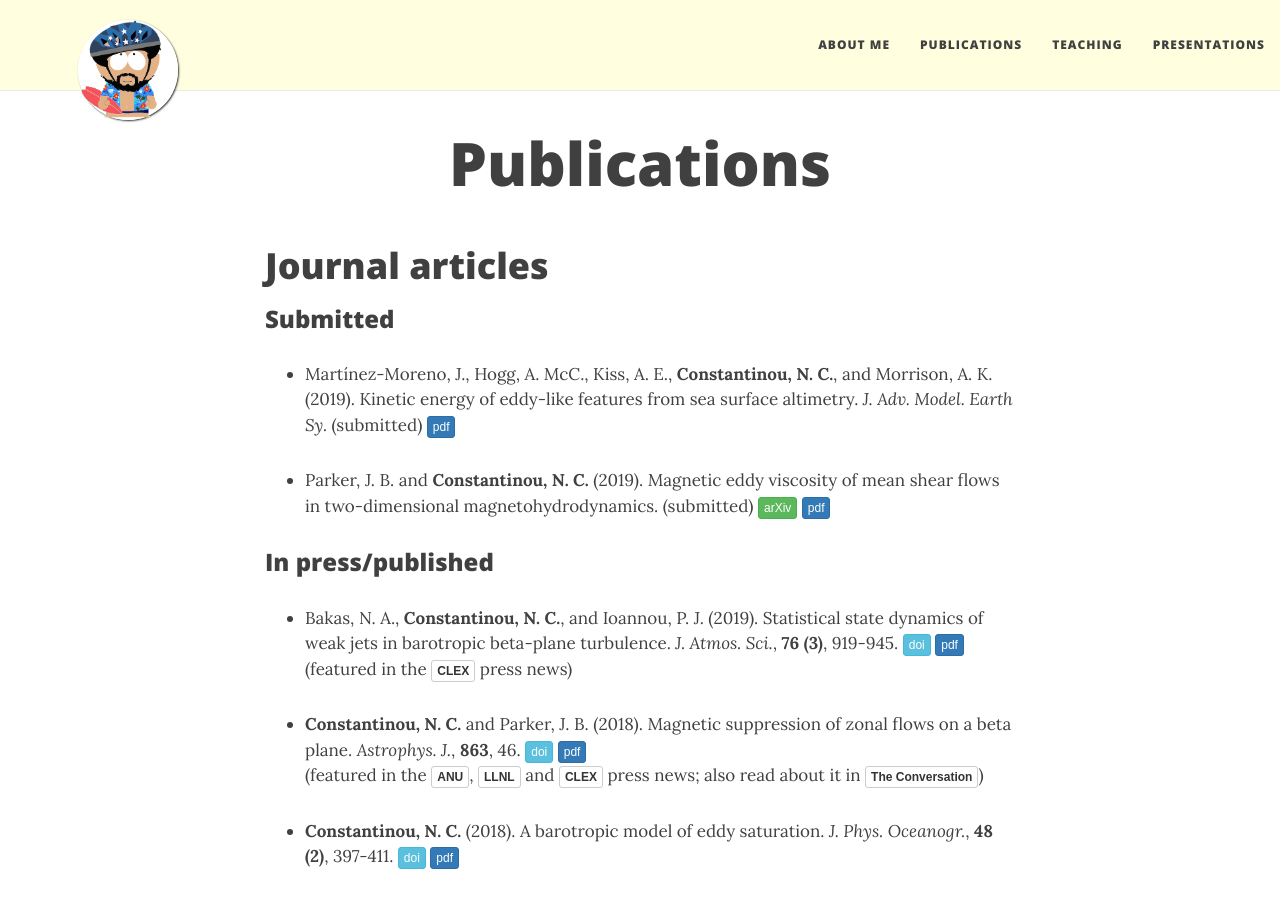
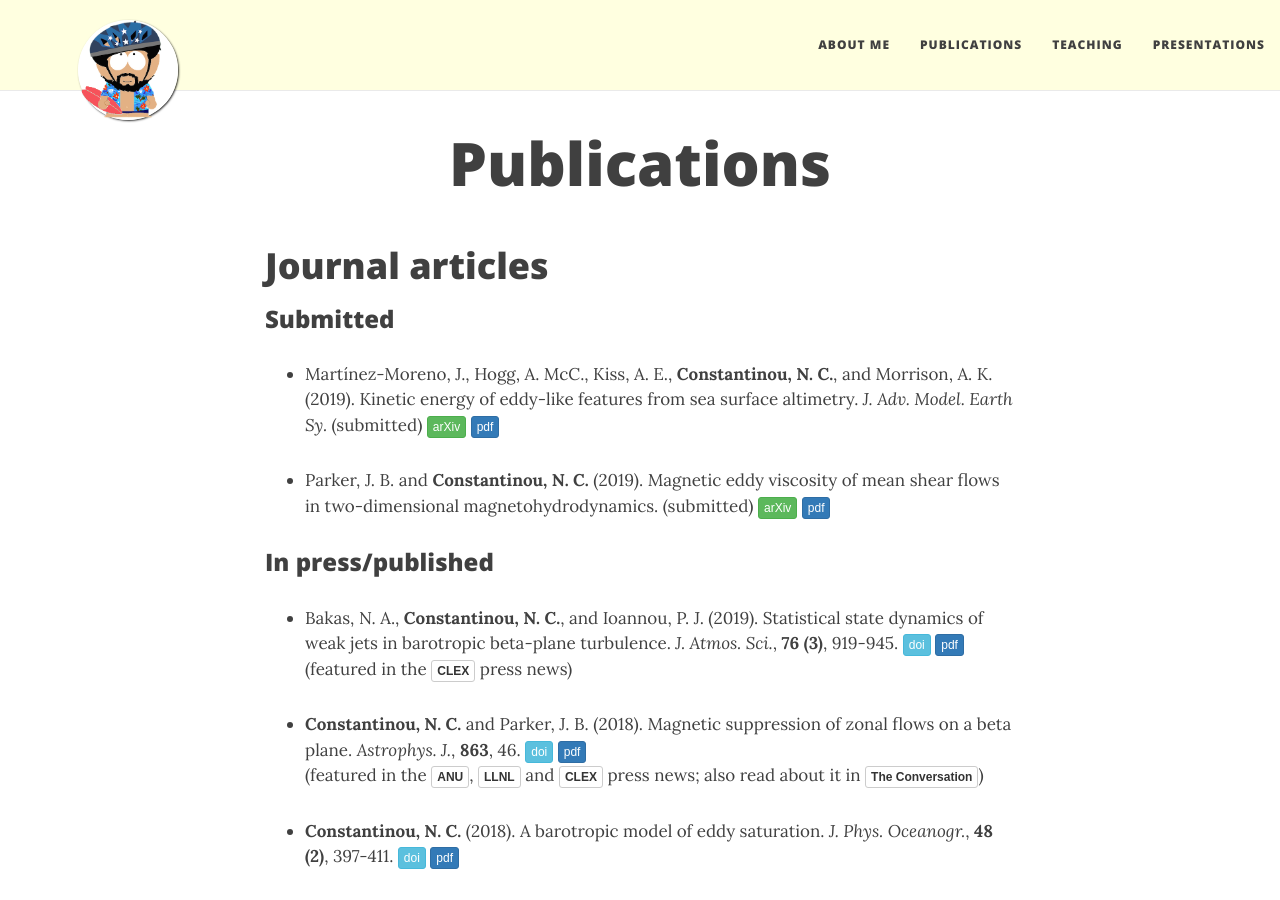
Before and after one commit to navidcy/navidcy.github.io, a Jekyll site: the page built from publications.md, in a window 1280 px wide and 900 px high. Built offline with Jekyll 4.4.1, drawn with Linux system fonts in a browser that asks for light colours; nearby versions of some CDN libraries; comment, search, counter and statistics services are not loaded.

Commit message:
adds arxiv link for trackeddy paper

```diff
--- a/publications.md
+++ b/publications.md
@@ -10,7 +10,7 @@ title: Publications
 ### Submitted
 
 
-- Martínez-Moreno, J., Hogg, A. McC., Kiss, A. E., **Constantinou, N. C.**, and Morrison, A. K. (2019). Kinetic energy of eddy-like features from sea surface altimetry. _J. Adv. Model. Earth Sy._ (submitted) <!-- [<span class="btn btn-success btn-xs{{end}}" style="font-family:sans-serif;">arXiv</span>][arXiv:1902.01105]{:target="_blank"} --> [<span class="btn btn-primary btn-xs{{end}}" style="font-family:sans-serif;">pdf</span>][TrackEddies-SSH]
+- Martínez-Moreno, J., Hogg, A. McC., Kiss, A. E., **Constantinou, N. C.**, and Morrison, A. K. (2019). Kinetic energy of eddy-like features from sea surface altimetry. _J. Adv. Model. Earth Sy._ (submitted) [<span class="btn btn-success btn-xs{{end}}" style="font-family:sans-serif;">arXiv</span>][arXiv:1906.01929]{:target="_blank"} [<span class="btn btn-primary btn-xs{{end}}" style="font-family:sans-serif;">pdf</span>][TrackEddies-SSH]
 
 
 - Parker, J. B. and **Constantinou, N. C.** (2019). Magnetic eddy viscosity of mean shear flows in two-dimensional magnetohydrodynamics. (submitted) [<span class="btn btn-success btn-xs{{end}}" style="font-family:sans-serif;">arXiv</span>][arXiv:1902.01105]{:target="_blank"} [<span class="btn btn-primary btn-xs{{end}}" style="font-family:sans-serif;">pdf</span>][magneticviscosity]
@@ -122,6 +122,7 @@ title: Publications
 [arXiv:1708.03031]: http://arxiv.org/abs/1708.03031
 [arXiv:1805.09847]: https://arxiv.org/abs/1805.09847
 [arXiv:1902.01105]: https://arxiv.org/abs/1902.01105
+[arXiv:1906.01929]: https://arxiv.org/abs/1906.01929
 
 
 [anu-press-magnetic]: http://www.anu.edu.au/news/all-news/study-helps-solve-mystery-under-jupiter%E2%80%99s-coloured-bands
```
